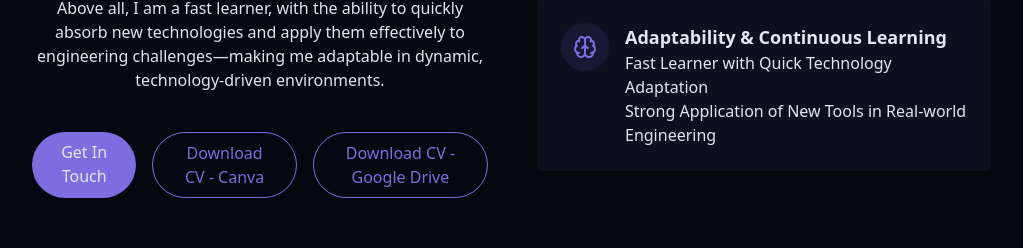
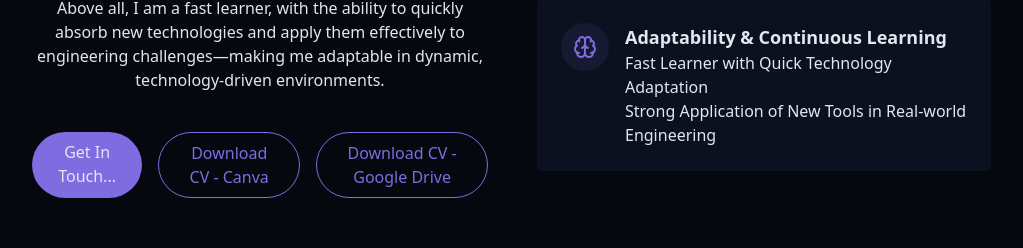
Before and after one commit to Dilshani98/IsharaPortfolio, a React (Vite) app: page / in a window 1280 px wide. Shown: the part 2396-2644 px from the top of the page, without its empty margins (128-1151 px from the left). Built offline with nearby package versions, Linux system fonts and the light colour scheme.

Commit message:
sfsdfcsdf

```diff
--- a/src/components/AboutSection.jsx
+++ b/src/components/AboutSection.jsx
@@ -89,7 +89,7 @@ adaptable in dynamic, technology-driven environments.
             <div className="flex flex-col sm:flex-row gap-4 pt-4 justify-center">
               <a href="#contact" className="cosmic-button">
                 {" "}
-                Get In Touch
+                Get In Touch...
               </a>
 
               <a
```
